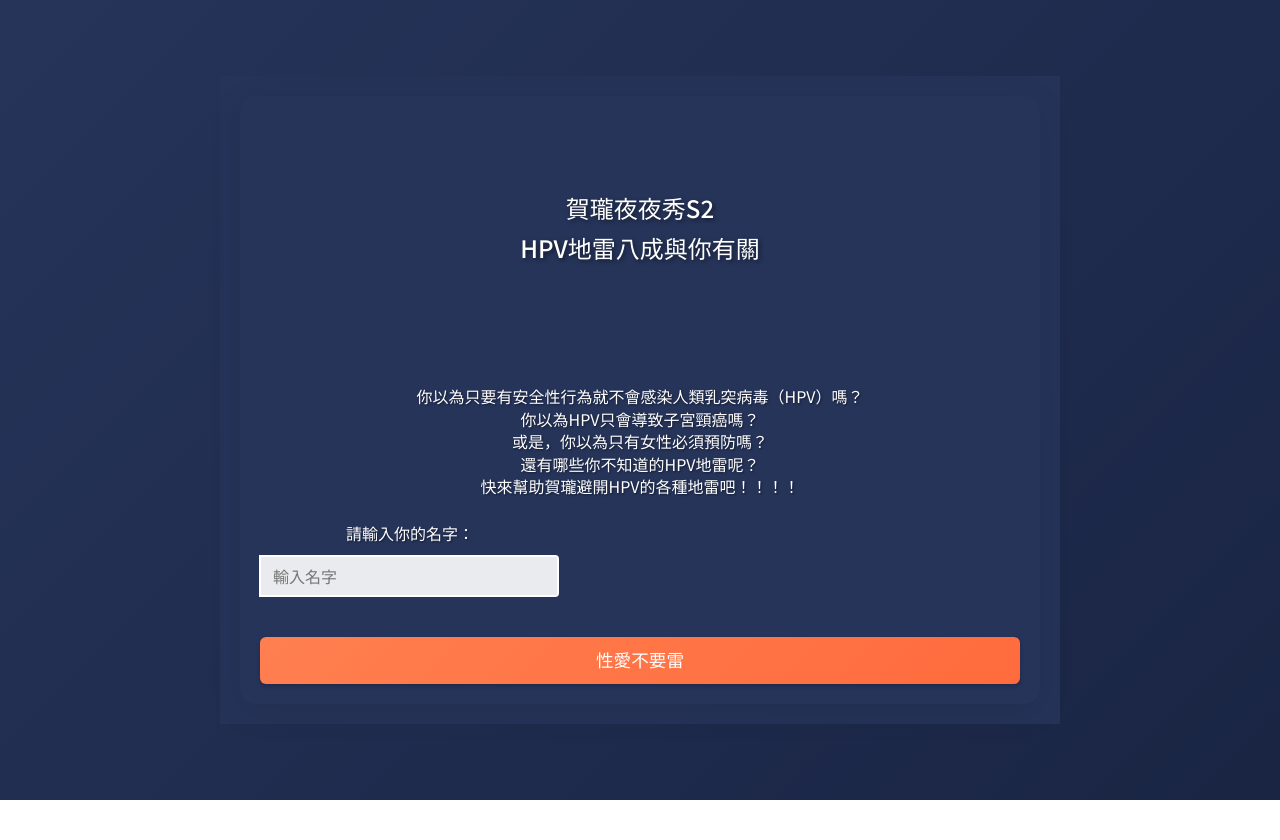
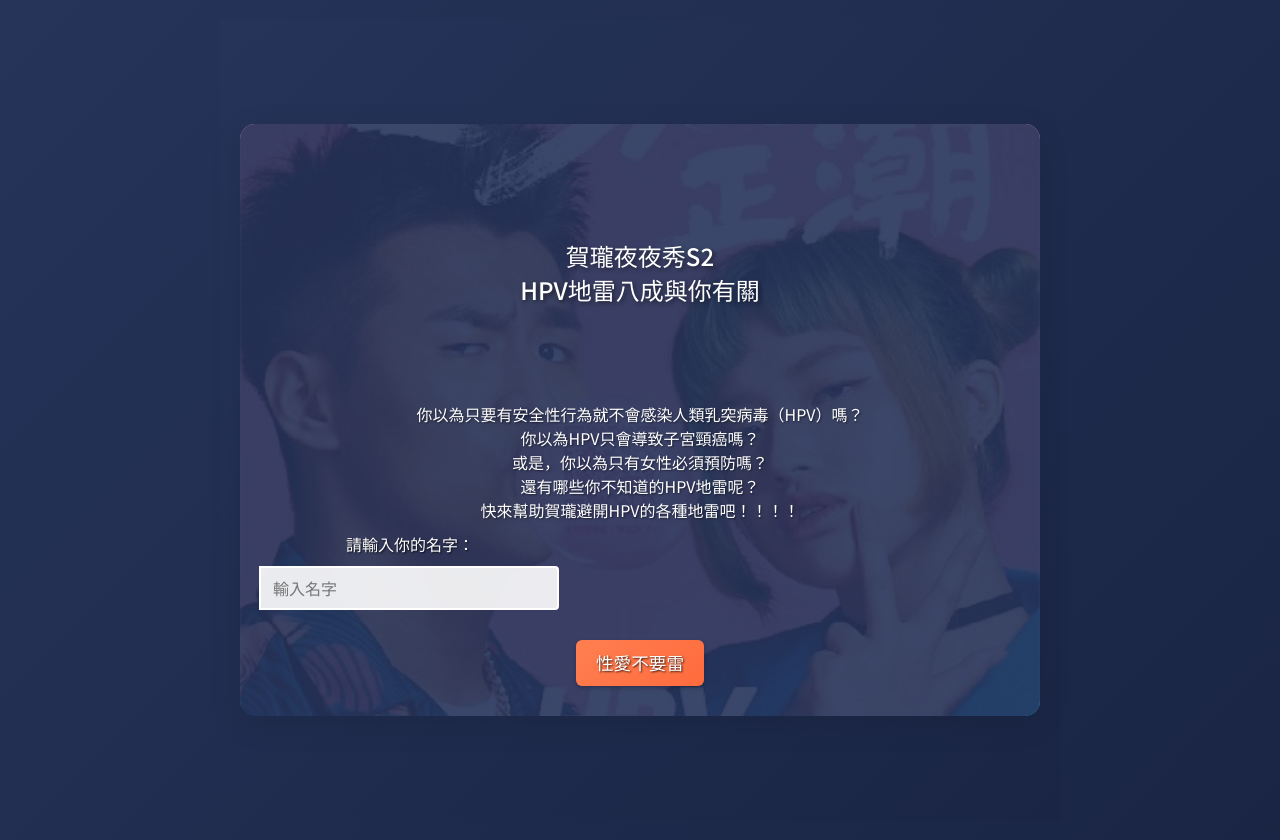
Before and after one commit to moose2917/Strgame_Minesweeper, a plain HTML site: page index.html in a window 1280 px wide. Before the commit the page ends 800 px from the top, so only its background shows below. Drawn offline with nearby package versions, Linux system fonts and the light colour scheme.

Commit message:
調整版面符合主視覺2

```diff
--- a/index.html
+++ b/index.html
@@ -15,6 +15,8 @@
   <!-- 新增信息页面 -->
   <div id="infoPage" class="info-page">
     <div class="info-container">
+      <div class="info-bg"></div>
+      <div class="info-content">
         <!-- <img src="image/hello_logo.png" alt="Hello Logo" class="game-logo"> -->
         <h1>賀瓏夜夜秀S2 </p>
         HPV地雷八成與你有關</h1>
@@ -48,6 +50,7 @@
         </div>
 
         <button id="startGameBtn" class="start-btn">性愛不要雷</button>
+      </div>
     </div>
   </div>
 
--- a/style.css
+++ b/style.css
@@ -448,72 +448,59 @@ body {
     }
 }
 
-/* Info page styles */
+/* Info page 背景 */
 .info-page {
-    background-color: rgba(38, 52, 90, 0.95);
+    background: linear-gradient(135deg, rgba(38, 52, 90, 0.95) 0%, rgba(26, 37, 68, 0.95) 100%);
     display: flex;
     justify-content: center;
     align-items: center;
     padding: 20px;
+    min-height: 100vh;
 }
 
+/* 資訊容器樣式 */
 .info-container {
-    background-color: #26345A;
+    position: relative;
     border-radius: 15px;
     padding: 20px;
     text-align: center;
     box-shadow: 0 8px 32px rgba(0, 0, 0, 0.1);
     max-width: 100%;
     width: 800px;
-    position: relative;
     display: flex;
     flex-direction: column;
     gap: 20px;
+    background: url('image/poster_HPV.jpeg') center/cover no-repeat;  /* 直接設置為背景圖 */
 }
 
-.info-section {
-    color: white;
-    text-shadow: 1px 1px 2px rgba(0, 0, 0, 0.5);
-    font-size: 1rem;
-    line-height: 1.4;
+/* 添加遮罩層 */
+.info-container::before {
+    content: '';
+    position: absolute;
+    top: 0;
+    left: 0;
+    right: 0;
+    bottom: 0;
+    background: rgba(38, 52, 90, 0.9);  /* 深藍色遮罩 */
+    border-radius: 15px;
 }
 
-.info-section h2 {
-    font-size: 1.5rem;
-    margin-bottom: 10px;
-    color: #ffffff;
-    text-shadow: 2px 2px 4px rgba(0, 0, 0, 0.5);
-}
-
-.info-section p {
-    margin: 5px 0;
-}
-
-.input-group input {
-    padding: 8px 12px;
-    border: 2px solid #ffffff;
-    border-radius: 4px;
-    background: rgba(255, 255, 255, 0.9);
-    font-size: 1rem;
+/* 確保內容在遮罩層上方 */
+.info-content {
+    position: relative;
+    z-index: 1;
     width: 100%;
 }
 
-/* .start-btn {
-    background-color: #3498db;
+/* 文字樣式 */
+.info-container h1,
+.info-container p,
+.info-container .input-group,
+.info-container button {
     color: white;
-    border: none;
-    border-radius: 6px;
-    padding: 12px 24px;
-    font-size: 1.2rem;
-    box-shadow: 0 2px 4px rgba(0, 0, 0, 0.2);
-    transition: all 0.2s ease;
+    text-shadow: 1px 1px 2px rgba(0, 0, 0, 0.8);
+    margin: 10px 0;
 }
-
-.start-btn:hover {
-    background-color: #2980b9;
-    transform: translateY(-2px);
-    box-shadow: 0 4px 8px rgba(0, 0, 0, 0.3);
-} */
 
 .ad-container {
     position: fixed;
@@ -701,7 +688,7 @@ body {
     }
 }
 
-/* 確保在較高螢幕上的顯示 */
+/* 保在較高螢幕上的顯示 */
 @media (min-height: 800px) {
     .game-container {
         max-height: min(calc(100vh - 300px), calc(100vw + 120px));
@@ -879,7 +866,7 @@ body {
     z-index: 99999;
     pointer-events: none;
     filter: drop-shadow(0 0 10px rgba(255, 255, 255, 0.3));
-    display: none;  /* 預設隱藏 */
+    display: none;
 }
 
 /* 只在遊戲結束訊息顯示時才顯示疫苗圖片 */
@@ -900,16 +887,21 @@ body {
     }
 }
 
-/* 調整輸入框區域的樣式 */
+/* 调整消息框层级 */
+#winMessage, #loseMessage {
+    z-index: 9999;
+}
+
+/* 调整输入框区域的样式 */
 .info-section .input-group {
     display: flex;
     flex-direction: column;
     gap: 10px;
-    margin-bottom: 20px;  /* 增加與按鈕的間距 */
+    margin-bottom: 20px;  /* 增加与按钮的间距 */
     width: 100%;
     max-width: 300px;
     position: relative;
-    z-index: 2;  /* 確保輸入在上層 */
+    z-index: 2;  /* 确保输入在上层 */
 }
 
 .info-section input[type="text"] {
@@ -921,15 +913,15 @@ body {
     width: 100%;
 }
 
-/* 手機版特別調整 */
+/* 手机版特别调整 */
 @media (max-width: 768px) {
     .info-container {
-        justify-content: flex-start;  /* 從頂部開始排列 */
-        padding-top: 40px;  /* 增加頂部間距 */
+        justify-content: flex-start;  /* 从顶部开始排列 */
+        padding-top: 40px;  /* 增加顶部间距 */
     }
 
     .info-section {
-        margin-bottom: 30px;  /* 增加底部間距 */
+        margin-bottom: 30px;  /* 增加底部间距 */
     }
 
     .start-btn {
@@ -979,7 +971,7 @@ body {
     background-color: #d0d0d0;
 }
 
-/* 手機版按鈕調整 */
+/* 手机版按钮调整 */
 @media (max-width: 768px) {
     .button-group {
         flex-direction: column;
```
Also changed, not shown: 1 other file. Lines whose indentation alone changed are shown as unchanged.
